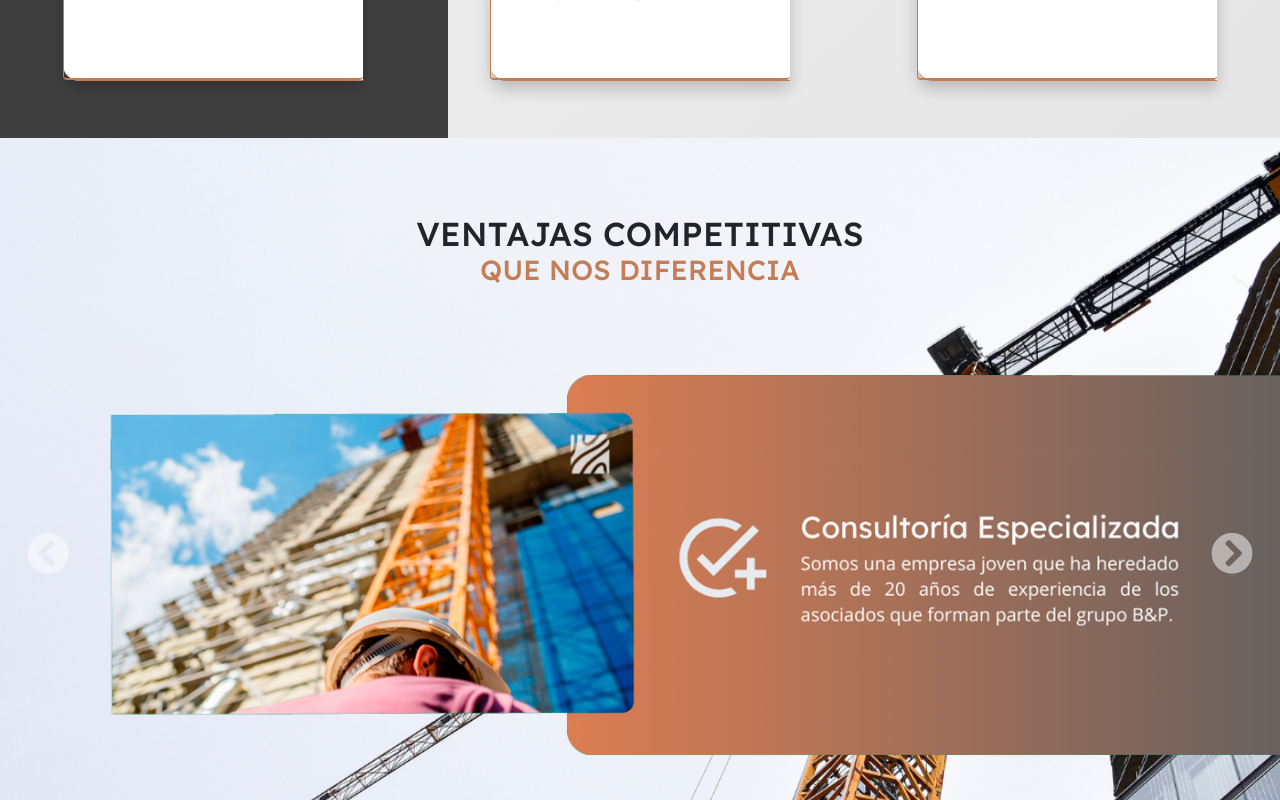
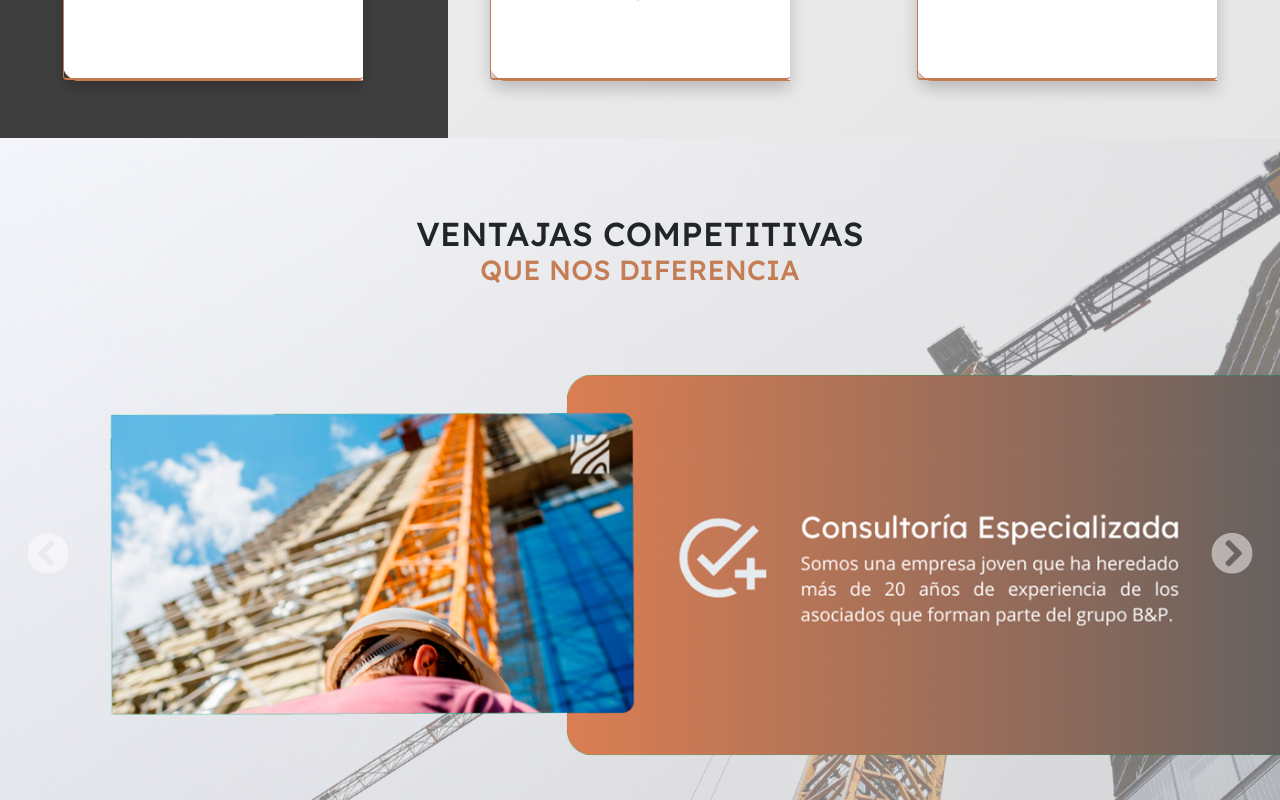
Before and after one commit to KervytRoy/BoilerplateLP, an Angular app: page / in a window 1280 px wide. Shown: the part 1580-2380 px from the top of the page. Built offline with nearby package versions, Linux system fonts and the light colour scheme.

Commit message:
fodo de flayers

```diff
--- a/src/app/components/flayers/flayers.component.scss
+++ b/src/app/components/flayers/flayers.component.scss
@@ -1,11 +1,15 @@
+:root{
+  --background: linear-gradient(135deg, #667eea7e 0%, #764ba298 100%);
+}
+
 .calidad {
   padding-top: 80px;
   padding-bottom: 80px;
-  background-image: url(../../../assets/1.png);
+  position: relative; /* Añade posición relativa al contenedor */
+  background: linear-gradient(135deg, #ffffff7e 0%, #b9b9b998 100%), url(../../../assets/1.png);
   background-size: cover;
   background-repeat: no-repeat;
   background-attachment: fixed;
-
 }
 
 .calidad h2 {
```
